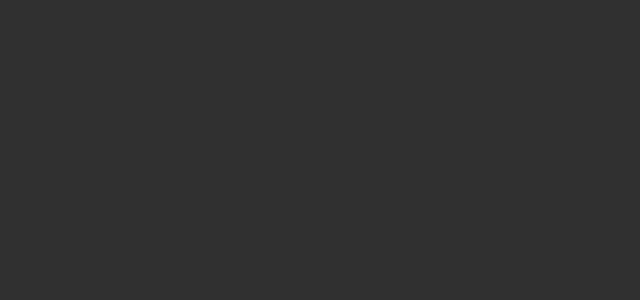
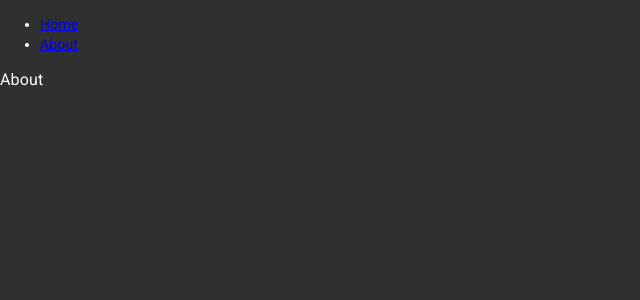
Before and after one commit to sergei97k/react-hooks, a React (Create React App) app: page /about in a window 1280 px wide. Shown: the top 300 px of the page, without its empty margins (0-640 px from the left). Built offline with nearby package versions, Linux system fonts and the light colour scheme.

Commit message:
added react-router

```diff
--- a/package.json
+++ b/package.json
@@ -10,6 +10,7 @@
     "@testing-library/user-event": "^7.1.2",
     "react": "^16.13.1",
     "react-dom": "^16.13.1",
+    "react-router-dom": "^5.1.2",
     "react-scripts": "3.4.1",
     "typeface-roboto": "^0.0.75"
   },
--- a/src/App.js
+++ b/src/App.js
@@ -1,5 +1,29 @@
 import React from "react";
+import { BrowserRouter as Router, Switch, Route, Link } from "react-router-dom";
 
-const App = () => <div />;
+import Home from "./pages/Home";
+import About from "./pages/About";
+
+const App = () => (
+  <Router>
+    <div>
+      <nav>
+        <ul>
+          <li>
+            <Link to="/">Home</Link>
+          </li>
+          <li>
+            <Link to="/about">About</Link>
+          </li>
+        </ul>
+      </nav>
+
+      <Switch>
+        <Route path="/" exact component={Home} />
+        <Route path="/about" component={About} />
+      </Switch>
+    </div>
+  </Router>
+);
 
 export default App;
--- /dev/null
+++ b/src/pages/About.js
@@ -0,0 +1,8 @@
+import React from "react";
+import Typography from "@material-ui/core/Typography";
+
+const About = () => {
+  return <Typography>About</Typography>;
+};
+
+export default About;
--- /dev/null
+++ b/src/pages/Home.js
@@ -0,0 +1,8 @@
+import React from "react";
+import Typography from "@material-ui/core/Typography";
+
+const Home = () => {
+  return <Typography>Home</Typography>;
+};
+
+export default Home;
```
Also changed, not shown: 1 other file (tests, documents, lock files or other folders).
